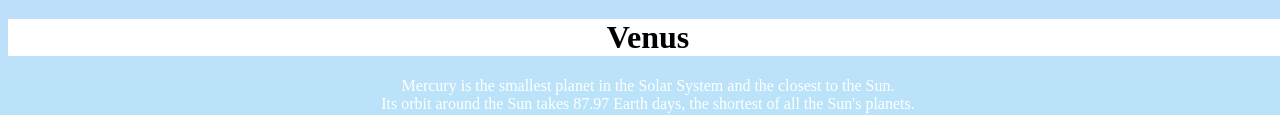
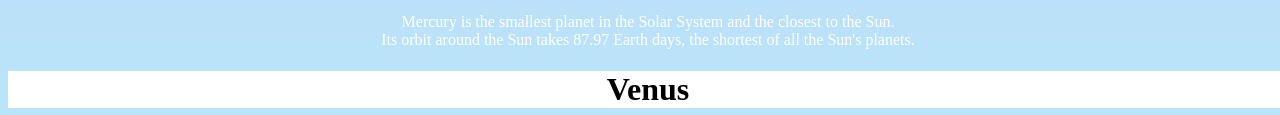
Before and after one commit to tl9551/Mywebsite, a plain HTML site: page index.html in a window 1280 px wide. Shown: the part 1245-1360 px from the top of the page. Drawn offline with Linux system fonts and the light colour scheme.

Commit message:
Update index.html

```diff
--- a/index.html
+++ b/index.html
@@ -35,7 +35,6 @@
   <p> The Sun is the star at the center of the Solar System. It is a nearly perfect ball of hot plasma, heated to incandescence by nuclear fusion reactions in its core.<br> The Sun radiates this energy mainly as light, ultraviolet, and infrared radiation, and is the most important source of energy for life on Earth.</p>
   <h1>Mercury</h1>
   <img src="https://i.natgeofe.com/n/c6f7cee9-cde6-44a2-a686-9a80f5bfc1e8/01_mercury_pia15190_orig.jpg" width="300px">
-  <h1>Venus</h1>
   <p>Mercury is the smallest planet in the Solar System and the closest to the Sun.<br> Its orbit around the Sun takes 87.97 Earth days, the shortest of all the Sun's planets.  </p>
   <h1>Venus</h1>
   <img src="https://upload.wikimedia.org/wikipedia/commons/thumb/5/54/Venus_-_December_23_2016.png/220px-Venus_-_December_23_2016.png"
```
